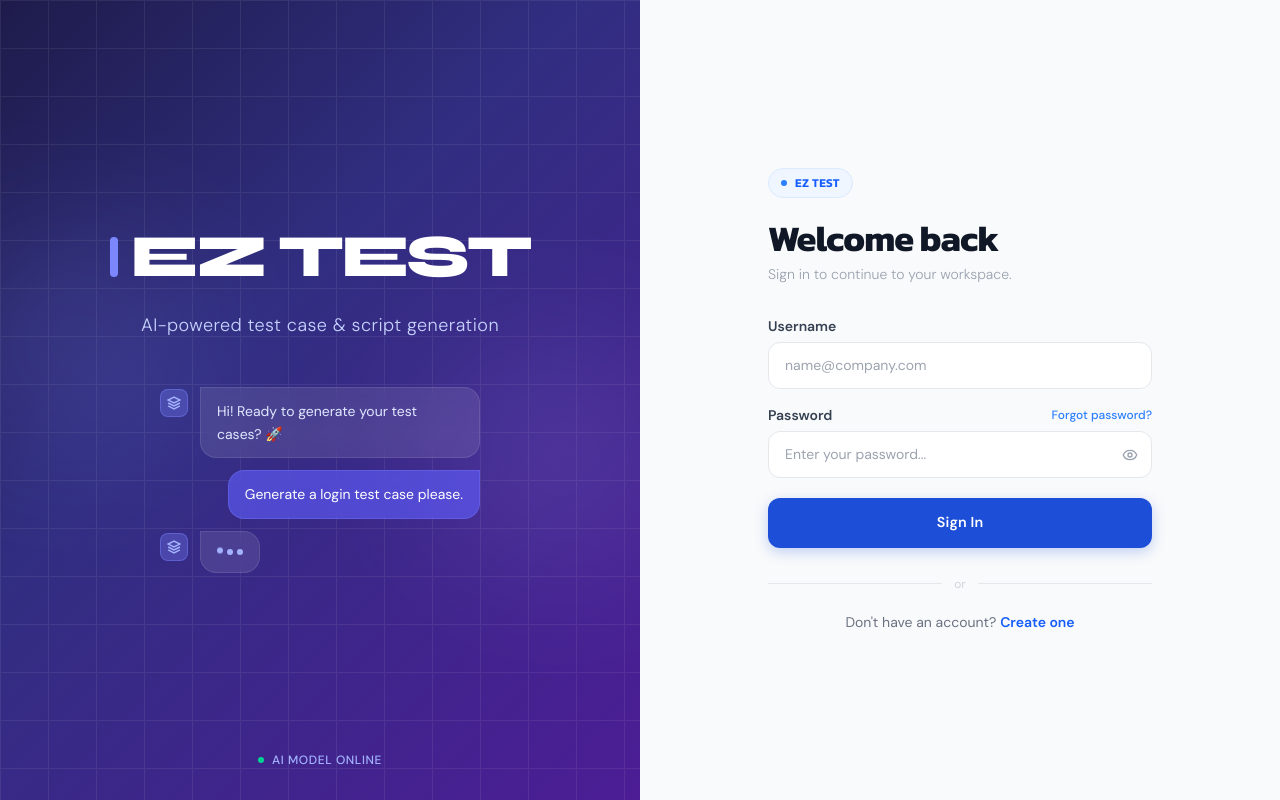
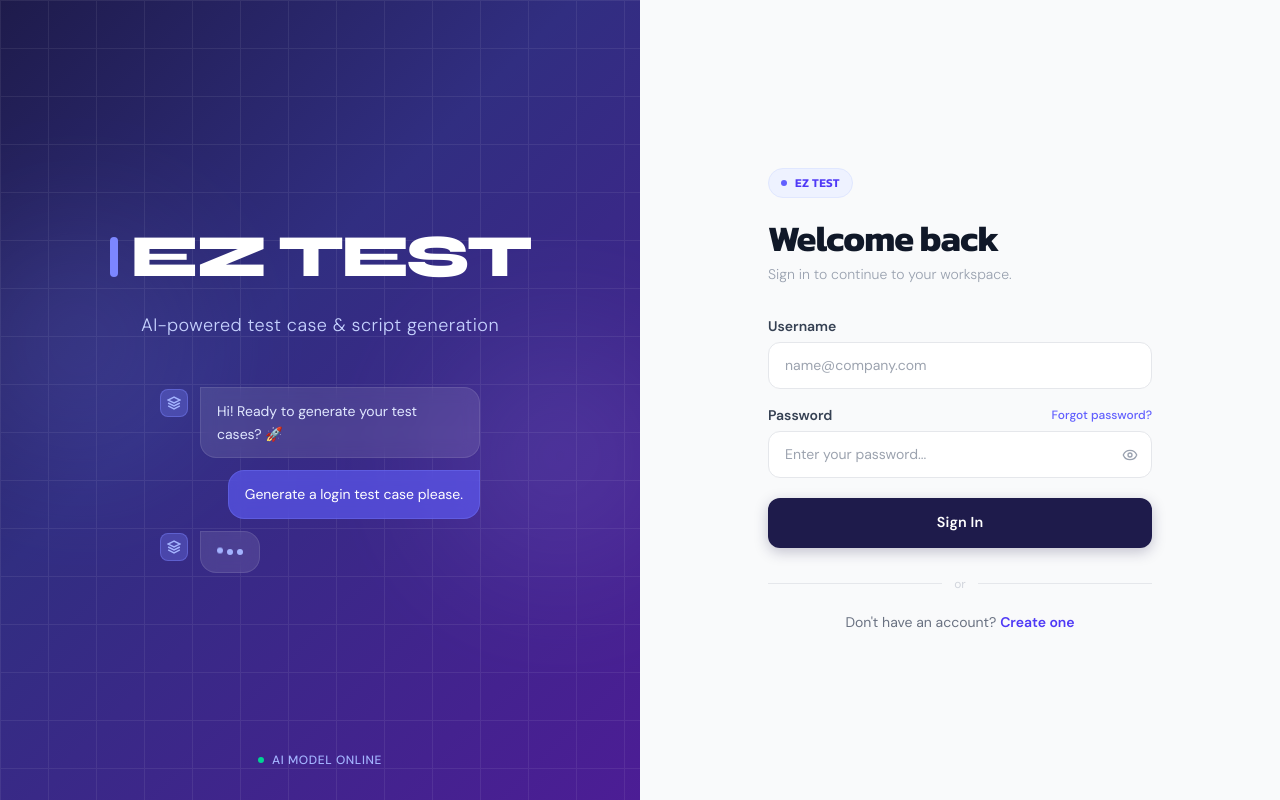
Before and after one commit to wanmaimarkz/sn-testgeneration-app, a Next.js app in the folder frontend/: page /login in a window 1280 px wide. Built offline with nearby package versions, Linux system fonts and the light colour scheme.

Commit message:
ีupdate color theme

```diff
--- a/frontend/app/(auth)/login/page.tsx
+++ b/frontend/app/(auth)/login/page.tsx
@@ -75,14 +75,14 @@ export default function LoginPage() {
           transition: border-color 0.2s, box-shadow 0.2s;
         }
         .input-field:focus {
-          border-color: #3b82f6; /* เปลี่ยนเป็นสีฟ้า Blue-500 */
-          box-shadow: 0 0 0 3px rgba(59,130,246,0.12);
+          border-color: #6366f1; /* เปลี่ยนกลับเป็นสีม่วง Indigo-500 */
+          box-shadow: 0 0 0 3px rgba(99,102,241,0.12);
         }
         .input-field::placeholder { color: #9ca3af; }
 
         .btn-primary {
           width: 100%;
-          background: #1d4ed8; /* เปลี่ยนเป็นสีฟ้า Blue-700 */
+          background: #1e1b4b; /* เปลี่ยนกลับเป็นสีม่วงเข้ม */
           color: #fff;
           padding: 0.875rem;
           border-radius: 12px;
@@ -92,11 +92,11 @@ export default function LoginPage() {
           transition: background 0.2s, transform 0.1s, box-shadow 0.2s;
           display: flex; align-items: center; justify-content: center; gap: 0.5rem;
           cursor: pointer; border: none;
-          box-shadow: 0 4px 14px rgba(29,78,216,0.25);
+          box-shadow: 0 4px 14px rgba(30,27,75,0.25);
         }
         .btn-primary:hover:not(:disabled) {
-          background: #2563eb; /* Blue-600 */
-          box-shadow: 0 6px 20px rgba(29,78,216,0.35);
+          background: #312e81; /* Indigo-900 */
+          box-shadow: 0 6px 20px rgba(30,27,75,0.35);
         }
         .btn-primary:active:not(:disabled) { transform: scale(0.98); }
         .btn-primary:disabled { opacity: 0.6; cursor: not-allowed; }
@@ -110,9 +110,9 @@ export default function LoginPage() {
 
         {/* Header */}
         <div className="mb-8">
-          <div className="inline-flex items-center gap-2 mb-5 px-3 py-1.5 rounded-full border border-blue-100 bg-blue-50">
-            <div className="w-1.5 h-1.5 rounded-full bg-blue-500" />
-            <span className="text-xs font-semibold text-blue-600 tracking-wide uppercase heading-font">EZ TEST</span>
+          <div className="inline-flex items-center gap-2 mb-5 px-3 py-1.5 rounded-full border border-indigo-100 bg-indigo-50">
+            <div className="w-1.5 h-1.5 rounded-full bg-indigo-500" />
+            <span className="text-xs font-semibold text-indigo-600 tracking-wide uppercase heading-font">EZ TEST</span>
           </div>
           <h2 className="text-4xl font-bold text-gray-900 mb-1.5 tracking-tight heading-font">
             Welcome back
@@ -150,7 +150,7 @@ export default function LoginPage() {
           <div>
             <div className="flex items-center justify-between mb-1.5">
               <label className="text-sm font-semibold text-gray-700">Password</label>
-              <Link href="/reset-password" className="text-xs text-blue-500 hover:text-blue-700 font-medium transition-colors">
+              <Link href="/reset-password" className="text-xs text-indigo-500 hover:text-indigo-700 font-medium transition-colors">
                 Forgot password?
               </Link>
             </div>
@@ -167,7 +167,7 @@ export default function LoginPage() {
               <button
                 type="button"
                 onClick={() => setShowPassword(!showPassword)}
-                className="absolute right-3 top-1/2 -translate-y-1/2 text-gray-400 hover:text-blue-500 transition-colors p-0.5"
+                className="absolute right-3 top-1/2 -translate-y-1/2 text-gray-400 hover:text-indigo-500 transition-colors p-0.5"
               >
                 {showPassword ? <EyeOff size={16} /> : <Eye size={16} />}
               </button>
@@ -194,7 +194,7 @@ export default function LoginPage() {
 
         <p className="text-center text-sm text-gray-500 mt-5">
           Don&apos;t have an account?{' '}
-          <Link href="/register" className="text-blue-600 font-semibold hover:text-blue-800 transition-colors">
+          <Link href="/register" className="text-indigo-600 font-semibold hover:text-indigo-800 transition-colors">
             Create one
           </Link>
         </p>
```
